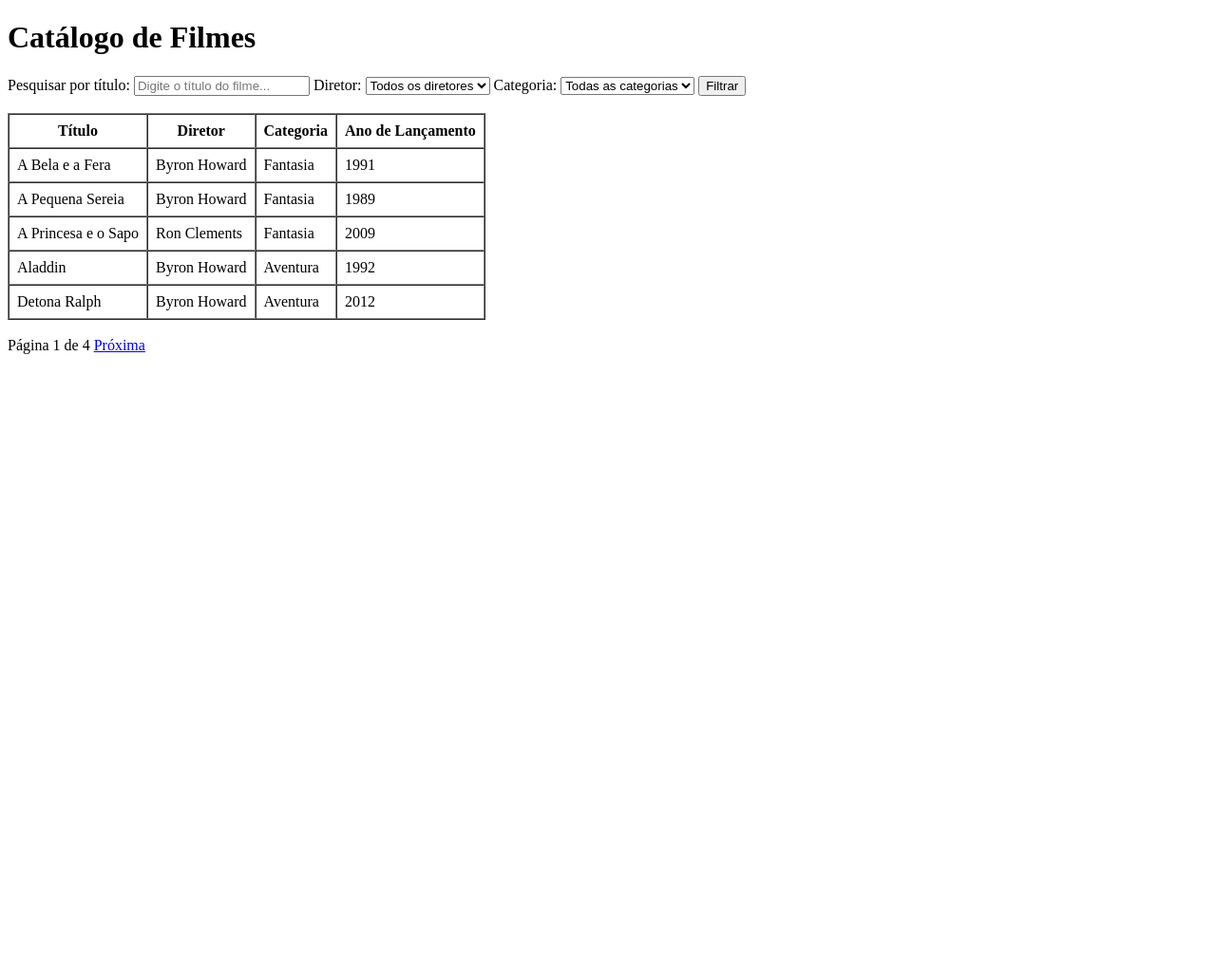
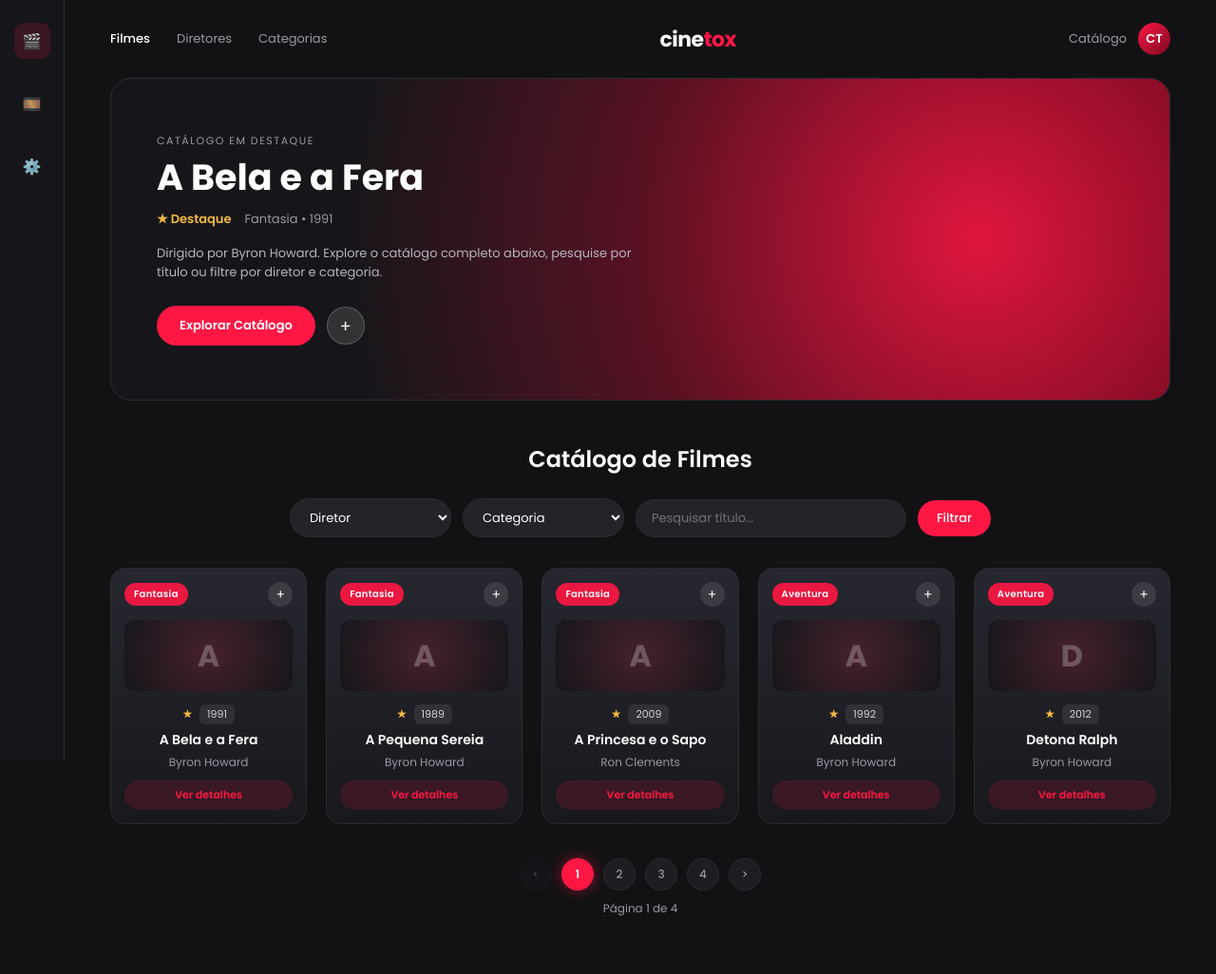
Before and after one commit to Nikolas23321/CineTox, a Django app: page / in a window 1280 px wide. Shown: the whole page at 95% size. Before the commit the page ends 373 px from the top, so only its background shows below. Run offline with Django 5.2, Linux system fonts and the light colour scheme; data comes from the database, SQL or seed files in the repository.

Commit message:
docs: adiciona capturas de tela no README e CSS

```diff
--- /dev/null
+++ b/filmes/static/filmes/style.css
@@ -0,0 +1,505 @@
+@import url('https://fonts.googleapis.com/css2?family=Poppins:wght@400;500;600;700&display=swap');
+
+:root {
+    --bg-main: #121215;
+    --bg-sidebar: #16161a;
+    --bg-card: #1d1d22;
+    --bg-input: #232329;
+    --border-subtle: #2c2c35;
+    --text-primary: #ffffff;
+    --text-secondary: #9a9aa5;
+    --accent-red: #ff1744;
+    --accent-red-hover: #e0123a;
+    --accent-gold: #f5b942;
+}
+
+* {
+    margin: 0;
+    padding: 0;
+    box-sizing: border-box;
+    font-family: 'Poppins', sans-serif;
+}
+
+body {
+    background-color: var(--bg-main);
+    color: var(--text-primary);
+    display: flex;
+    min-height: 100vh;
+}
+
+.sidebar {
+    width: 68px;
+    background-color: var(--bg-sidebar);
+    border-right: 1px solid var(--border-subtle);
+    display: flex;
+    flex-direction: column;
+    align-items: center;
+    padding: 24px 0;
+    gap: 28px;
+    position: fixed;
+    top: 0;
+    bottom: 0;
+    left: 0;
+    z-index: 10;
+}
+
+.sidebar-icon {
+    width: 38px;
+    height: 38px;
+    border-radius: 10px;
+    display: flex;
+    align-items: center;
+    justify-content: center;
+    color: var(--text-secondary);
+    text-decoration: none;
+    font-size: 16px;
+    transition: 0.2s;
+}
+
+.sidebar-icon.active,
+.sidebar-icon:hover {
+    background-color: rgba(255, 23, 68, 0.15);
+    color: var(--accent-red);
+}
+
+.main-wrapper {
+    margin-left: 68px;
+    flex: 1;
+    padding: 24px 48px 60px;
+    max-width: 1440px;
+}
+
+.topbar {
+    display: flex;
+    justify-content: space-between;
+    align-items: center;
+    margin-bottom: 24px;
+}
+
+.nav-links {
+    display: flex;
+    gap: 28px;
+    font-size: 13px;
+}
+
+.nav-links a {
+    color: var(--text-secondary);
+    text-decoration: none;
+    transition: 0.2s;
+}
+
+.nav-links a.active,
+.nav-links a:hover {
+    color: var(--text-primary);
+    font-weight: 500;
+}
+
+.brand-logo {
+    font-size: 22px;
+    font-weight: 700;
+    letter-spacing: -0.5px;
+    color: var(--text-primary);
+    text-decoration: none;
+}
+
+.brand-logo span {
+    color: var(--accent-red);
+}
+
+.user-area {
+    display: flex;
+    align-items: center;
+    gap: 12px;
+    font-size: 13px;
+    color: var(--text-secondary);
+}
+
+.user-avatar {
+    width: 34px;
+    height: 34px;
+    border-radius: 50%;
+    background: linear-gradient(135deg, var(--accent-red), #790920);
+    display: flex;
+    align-items: center;
+    justify-content: center;
+    color: #fff;
+    font-weight: 600;
+    font-size: 13px;
+}
+
+.hero-banner {
+    position: relative;
+    border-radius: 22px;
+    padding: 48px;
+    min-height: 340px;
+    display: flex;
+    align-items: center;
+    background:
+        radial-gradient(circle at 82% 50%, rgba(255, 23, 68, 0.85) 0%, rgba(168, 12, 43, 0.45) 38%, rgba(22, 22, 26, 0.96) 72%),
+        linear-gradient(90deg, #17171c 45%, #3a0914 100%);
+    border: 1px solid var(--border-subtle);
+    overflow: hidden;
+    margin-bottom: 44px;
+}
+
+.hero-content {
+    max-width: 520px;
+    z-index: 2;
+}
+
+.hero-tag {
+    font-size: 11px;
+    text-transform: uppercase;
+    letter-spacing: 1.5px;
+    color: var(--text-secondary);
+    margin-bottom: 8px;
+    display: block;
+}
+
+.hero-title {
+    font-size: 38px;
+    font-weight: 700;
+    line-height: 1.15;
+    margin-bottom: 12px;
+}
+
+.hero-meta {
+    display: flex;
+    align-items: center;
+    gap: 14px;
+    font-size: 13px;
+    color: var(--text-secondary);
+    margin-bottom: 16px;
+}
+
+.rating-stars {
+    color: var(--accent-gold);
+    font-weight: 600;
+}
+
+.hero-desc {
+    font-size: 13px;
+    line-height: 1.6;
+    color: #b4b4c0;
+    margin-bottom: 24px;
+}
+
+.hero-actions {
+    display: flex;
+    align-items: center;
+    gap: 12px;
+}
+
+.btn-primary {
+    background-color: var(--accent-red);
+    color: #fff;
+    border: none;
+    padding: 11px 24px;
+    border-radius: 999px;
+    font-size: 13px;
+    font-weight: 600;
+    cursor: pointer;
+    text-decoration: none;
+    transition: 0.2s;
+}
+
+.btn-primary:hover {
+    background-color: var(--accent-red-hover);
+}
+
+.btn-circle {
+    width: 40px;
+    height: 40px;
+    border-radius: 50%;
+    background-color: rgba(255, 255, 255, 0.12);
+    border: 1px solid rgba(255, 255, 255, 0.2);
+    color: #fff;
+    display: flex;
+    align-items: center;
+    justify-content: center;
+    text-decoration: none;
+    font-size: 18px;
+    transition: 0.2s;
+}
+
+.btn-circle:hover {
+    background-color: rgba(255, 255, 255, 0.22);
+}
+
+.section-header {
+    text-align: center;
+    margin-bottom: 24px;
+}
+
+.section-title {
+    font-size: 24px;
+    font-weight: 600;
+    margin-bottom: 18px;
+}
+
+.filter-bar {
+    display: flex;
+    flex-wrap: wrap;
+    justify-content: center;
+    align-items: center;
+    gap: 12px;
+    margin-bottom: 32px;
+}
+
+.filter-select,
+.filter-input {
+    background-color: var(--bg-input);
+    border: 1px solid var(--border-subtle);
+    color: var(--text-primary);
+    padding: 9px 16px;
+    border-radius: 999px;
+    font-size: 13px;
+    outline: none;
+    transition: 0.2s;
+}
+
+.filter-select {
+    cursor: pointer;
+    min-width: 170px;
+}
+
+.filter-input {
+    min-width: 230px;
+}
+
+.filter-select:focus,
+.filter-input:focus {
+    border-color: var(--accent-red);
+}
+
+.btn-filter {
+    background-color: var(--accent-red);
+    color: #fff;
+    border: none;
+    padding: 9px 20px;
+    border-radius: 999px;
+    font-size: 13px;
+    font-weight: 500;
+    cursor: pointer;
+    transition: 0.2s;
+}
+
+.btn-filter:hover {
+    background-color: var(--accent-red-hover);
+}
+
+.btn-clear {
+    color: var(--text-secondary);
+    font-size: 12px;
+    text-decoration: none;
+    padding: 6px 12px;
+    border-radius: 999px;
+    border: 1px solid var(--border-subtle);
+    transition: 0.2s;
+}
+
+.btn-clear:hover {
+    color: #fff;
+    border-color: #fff;
+}
+
+.movies-grid {
+    display: grid;
+    grid-template-columns: repeat(5, 1fr);
+    gap: 20px;
+    margin-bottom: 36px;
+}
+
+@media (max-width: 1200px) {
+    .movies-grid {
+        grid-template-columns: repeat(3, 1fr);
+    }
+}
+
+@media (max-width: 768px) {
+    .movies-grid {
+        grid-template-columns: repeat(2, 1fr);
+    }
+    .main-wrapper {
+        padding: 20px;
+    }
+}
+
+.movie-card {
+    background: linear-gradient(180deg, #272730 0%, #18181d 100%);
+    border: 1px solid var(--border-subtle);
+    border-radius: 16px;
+    padding: 14px;
+    min-height: 270px;
+    display: flex;
+    flex-direction: column;
+    justify-content: space-between;
+    position: relative;
+    transition: transform 0.25s ease, border-color 0.25s ease, box-shadow 0.25s ease;
+}
+
+.movie-card:hover {
+    transform: translateY(-5px);
+    border-color: var(--accent-red);
+    box-shadow: 0 12px 24px rgba(0, 0, 0, 0.45);
+}
+
+.card-top {
+    display: flex;
+    justify-content: space-between;
+    align-items: center;
+}
+
+.badge-categoria {
+    background-color: rgba(255, 23, 68, 0.9);
+    color: #fff;
+    font-size: 10px;
+    font-weight: 600;
+    padding: 4px 10px;
+    border-radius: 999px;
+    letter-spacing: 0.3px;
+}
+
+.card-add {
+    width: 26px;
+    height: 26px;
+    border-radius: 50%;
+    background-color: rgba(255, 255, 255, 0.1);
+    color: #fff;
+    display: flex;
+    align-items: center;
+    justify-content: center;
+    font-size: 14px;
+}
+
+.card-poster-placeholder {
+    flex: 1;
+    display: flex;
+    align-items: center;
+    justify-content: center;
+    margin: 14px 0;
+    border-radius: 12px;
+    background: radial-gradient(circle at center, rgba(255, 23, 68, 0.16), rgba(18, 18, 21, 0.7));
+    color: rgba(255, 255, 255, 0.25);
+    font-size: 32px;
+    font-weight: 700;
+}
+
+.card-body {
+    text-align: center;
+}
+
+.card-meta {
+    display: flex;
+    justify-content: center;
+    align-items: center;
+    gap: 8px;
+    font-size: 11px;
+    color: var(--text-secondary);
+    margin-bottom: 6px;
+}
+
+.card-meta .star {
+    color: var(--accent-gold);
+    font-weight: 600;
+}
+
+.year-pill {
+    background-color: rgba(255, 255, 255, 0.08);
+    padding: 2px 8px;
+    border-radius: 6px;
+    color: #d4d4dc;
+}
+
+.card-title {
+    font-size: 14px;
+    font-weight: 600;
+    color: var(--text-primary);
+    margin-bottom: 4px;
+}
+
+.card-director {
+    font-size: 12px;
+    color: var(--text-secondary);
+    margin-bottom: 10px;
+}
+
+.card-btn {
+    display: inline-block;
+    width: 100%;
+    padding: 7px 12px;
+    border-radius: 999px;
+    background-color: rgba(255, 23, 68, 0.14);
+    color: var(--accent-red);
+    font-size: 11px;
+    font-weight: 600;
+    text-decoration: none;
+    transition: 0.2s;
+}
+
+.movie-card:hover .card-btn {
+    background-color: var(--accent-red);
+    color: #fff;
+}
+
+.pagination-wrapper {
+    display: flex;
+    flex-direction: column;
+    align-items: center;
+    gap: 10px;
+}
+
+.pagination {
+    display: flex;
+    align-items: center;
+    gap: 10px;
+}
+
+.page-link {
+    width: 34px;
+    height: 34px;
+    border-radius: 50%;
+    border: 1px solid var(--border-subtle);
+    background-color: var(--bg-card);
+    color: var(--text-secondary);
+    display: flex;
+    align-items: center;
+    justify-content: center;
+    text-decoration: none;
+    font-size: 12px;
+    font-weight: 500;
+    transition: 0.2s;
+}
+
+.page-link:hover {
+    border-color: var(--accent-red);
+    color: #fff;
+}
+
+.page-link.active {
+    background-color: var(--accent-red);
+    border-color: var(--accent-red);
+    color: #fff;
+    font-weight: 600;
+    box-shadow: 0 0 14px rgba(255, 23, 68, 0.5);
+}
+
+.page-link.disabled {
+    opacity: 0.35;
+    pointer-events: none;
+}
+
+.page-info {
+    font-size: 12px;
+    color: var(--text-secondary);
+}
+
+.empty-state {
+    text-align: center;
+    padding: 48px 20px;
+    background-color: var(--bg-card);
+    border: 1px solid var(--border-subtle);
+    border-radius: 16px;
+    color: var(--text-secondary);
+    font-size: 14px;
+}
--- a/filmes/templates/filmes/lista_filmes.html
+++ b/filmes/templates/filmes/lista_filmes.html
@@ -1,25 +1,69 @@
+{% load static %}
 <!DOCTYPE html>
 <html lang="pt-br">
 <head>
     <meta charset="UTF-8">
+    <meta name="viewport" content="width=device-width, initial-scale=1.0">
     <title>Cinetox — Catálogo de Filmes</title>
+    <link rel="stylesheet" href="{% static 'filmes/style.css' %}">
 </head>
 <body>
-    <h1>Catálogo de Filmes</h1>
 
-    <form method="get" action="">
-        <label for="id_q">Pesquisar por título:</label>
-        <input
-            id="id_q"
-            type="text"
-            name="q"
-            value="{{ termo_busca }}"
-            placeholder="Digite o título do filme..."
-        >
+    <aside class="sidebar">
+        <a href="{% url 'filmes:lista_filmes' %}" class="sidebar-icon active" title="Catálogo">🎬</a>
+        <a href="{% url 'filmes:lista_filmes' %}" class="sidebar-icon" title="Filmes">🎞️</a>
+        <a href="/admin/" class="sidebar-icon" title="Admin Django">⚙️</a>
+    </aside>
 
-        <label for="id_diretor">Diretor:</label>
-        <select id="id_diretor" name="diretor">
-            <option value="">Todos os diretores</option>
+    <div class="main-wrapper">
+        <header class="topbar">
+            <nav class="nav-links">
+                <a href="{% url 'filmes:lista_filmes' %}" class="active">Filmes</a>
+                <a href="{% url 'filmes:lista_filmes' %}">Diretores</a>
+                <a href="{% url 'filmes:lista_filmes' %}">Categorias</a>
+            </nav>
+
+            <a href="{% url 'filmes:lista_filmes' %}" class="brand-logo">cine<span>tox</span></a>
+
+            <div class="user-area">
+                <span>Catálogo</span>
+                <div class="user-avatar">CT</div>
+            </div>
+        </header>
+
+        <section class="hero-banner">
+            <div class="hero-content">
+                <span class="hero-tag">Catálogo em Destaque</span>
+                {% if filmes %}
+                    <h1 class="hero-title">{{ filmes.0.titulo }}</h1>
+                    <div class="hero-meta">
+                        <span class="rating-stars">★ Destaque</span>
+                        <span>{{ filmes.0.categoria.nome|default:"Sem categoria" }} • {{ filmes.0.ano_lancamento|default:"-" }}</span>
+                    </div>
+                    <p class="hero-desc">
+                        Dirigido por {{ filmes.0.diretor.nome }}. Explore o catálogo completo abaixo, pesquise por título ou filtre por diretor e categoria.
+                    </p>
+                {% else %}
+                    <h1 class="hero-title">Cinetox</h1>
+                    <p class="hero-desc">
+                        Explore nossa coleção de filmes, pesquise por título e combine filtros por diretor e categoria.
+                    </p>
+                {% endif %}
+                <div class="hero-actions">
+                    <a href="#catalogo" class="btn-primary">Explorar Catálogo</a>
+                    <a href="/admin/" class="btn-circle" title="Cadastrar no Admin">+</a>
+                </div>
+            </div>
+        </section>
+
+        <section id="catalogo">
+            <div class="section-header">
+                <h2 class="section-title">Catálogo de Filmes</h2>
+            </div>
+
+            <form method="get" action="" class="filter-bar">
+                <select id="id_diretor" name="diretor" class="filter-select">
+                    <option value="">Diretor</option>
                     {% for diretor in diretores %}
                         <option value="{{ diretor.id }}" {% if diretor.id|stringformat:"s" == diretor_selecionado %}selected{% endif %}>
                             {{ diretor.nome }}
@@ -27,9 +71,8 @@
                     {% endfor %}
                 </select>
 
-        <label for="id_categoria">Categoria:</label>
-        <select id="id_categoria" name="categoria">
-            <option value="">Todas as categorias</option>
+                <select id="id_categoria" name="categoria" class="filter-select">
+                    <option value="">Categoria</option>
                     {% for categoria in categorias %}
                         <option value="{{ categoria.id }}" {% if categoria.id|stringformat:"s" == categoria_selecionada %}selected{% endif %}>
                             {{ categoria.nome }}
@@ -37,55 +80,84 @@
                     {% endfor %}
                 </select>
 
-        <button type="submit">Filtrar</button>
+                <input
+                    id="id_q"
+                    type="text"
+                    name="q"
+                    value="{{ termo_busca }}"
+                    placeholder="Pesquisar título..."
+                    class="filter-input"
+                >
+
+                <button type="submit" class="btn-filter">Filtrar</button>
+
                 {% if termo_busca or diretor_selecionado or categoria_selecionada %}
-            <a href="{% url 'filmes:lista_filmes' %}">Limpar filtros</a>
+                    <a href="{% url 'filmes:lista_filmes' %}" class="btn-clear">Limpar</a>
                 {% endif %}
             </form>
 
-    <br>
+            {% if filmes %}
+                <div class="movies-grid">
+                    {% for filme in filmes %}
+                        <article class="movie-card">
+                            <div class="card-top">
+                                <span class="badge-categoria">{{ filme.categoria.nome|default:"Geral" }}</span>
+                                <span class="card-add">+</span>
+                            </div>
 
-    {% if filmes %}
-        <table border="1" cellpadding="8" cellspacing="0">
-            <thead>
-                <tr>
-                    <th>Título</th>
-                    <th>Diretor</th>
-                    <th>Categoria</th>
-                    <th>Ano de Lançamento</th>
-                </tr>
-            </thead>
-            <tbody>
-                {% for filme in filmes %}
-                    <tr>
-                        <td>{{ filme.titulo }}</td>
-                        <td>{{ filme.diretor.nome }}</td>
-                        <td>{{ filme.categoria.nome|default:"Sem categoria" }}</td>
-                        <td>{{ filme.ano_lancamento|default:"-" }}</td>
-                    </tr>
+                            <div class="card-poster-placeholder">
+                                {{ filme.titulo|slice:":1" }}
+                            </div>
+
+                            <div class="card-body">
+                                <div class="card-meta">
+                                    <span class="star">★</span>
+                                    <span class="year-pill">{{ filme.ano_lancamento|default:"-" }}</span>
+                                </div>
+                                <h3 class="card-title">{{ filme.titulo }}</h3>
+                                <p class="card-director">{{ filme.diretor.nome }}</p>
+                                <span class="card-btn">Ver detalhes</span>
+                            </div>
+                        </article>
                     {% endfor %}
-            </tbody>
-        </table>
+                </div>
 
-        <br>
-
-        <div>
+                <div class="pagination-wrapper">
+                    <div class="pagination">
                         {% if page_obj.has_previous %}
-                <a href="?page={{ page_obj.previous_page_number }}{% if querystring %}&{{ querystring }}{% endif %}">Anterior</a>
+                            <a class="page-link" href="?page={{ page_obj.previous_page_number }}{% if querystring %}&{{ querystring }}{% endif %}">&lt;</a>
+                        {% else %}
+                            <span class="page-link disabled">&lt;</span>
                         {% endif %}
 
-            <span>Página {{ page_obj.number }} de {{ page_obj.paginator.num_pages }}</span>
+                        {% for num in page_obj.paginator.page_range %}
+                            {% if page_obj.number == num %}
+                                <span class="page-link active">{{ num }}</span>
+                            {% else %}
+                                <a class="page-link" href="?page={{ num }}{% if querystring %}&{{ querystring }}{% endif %}">{{ num }}</a>
+                            {% endif %}
+                        {% endfor %}
 
                         {% if page_obj.has_next %}
-                <a href="?page={{ page_obj.next_page_number }}{% if querystring %}&{{ querystring }}{% endif %}">Próxima</a>
+                            <a class="page-link" href="?page={{ page_obj.next_page_number }}{% if querystring %}&{{ querystring }}{% endif %}">&gt;</a>
+                        {% else %}
+                            <span class="page-link disabled">&gt;</span>
                         {% endif %}
                     </div>
+
+                    <span class="page-info">Página {{ page_obj.number }} de {{ page_obj.paginator.num_pages }}</span>
+                </div>
             {% else %}
+                <div class="empty-state">
                     {% if termo_busca or diretor_selecionado or categoria_selecionada %}
                         <p>Nenhum filme encontrado com os filtros selecionados.</p>
                     {% else %}
                         <p>Nenhum filme cadastrado até o momento.</p>
                     {% endif %}
+                </div>
             {% endif %}
+        </section>
+    </div>
+
 </body>
 </html>
```
Also changed, not shown: README.md (added), 3 other files. Lines whose indentation alone changed are shown as unchanged.
